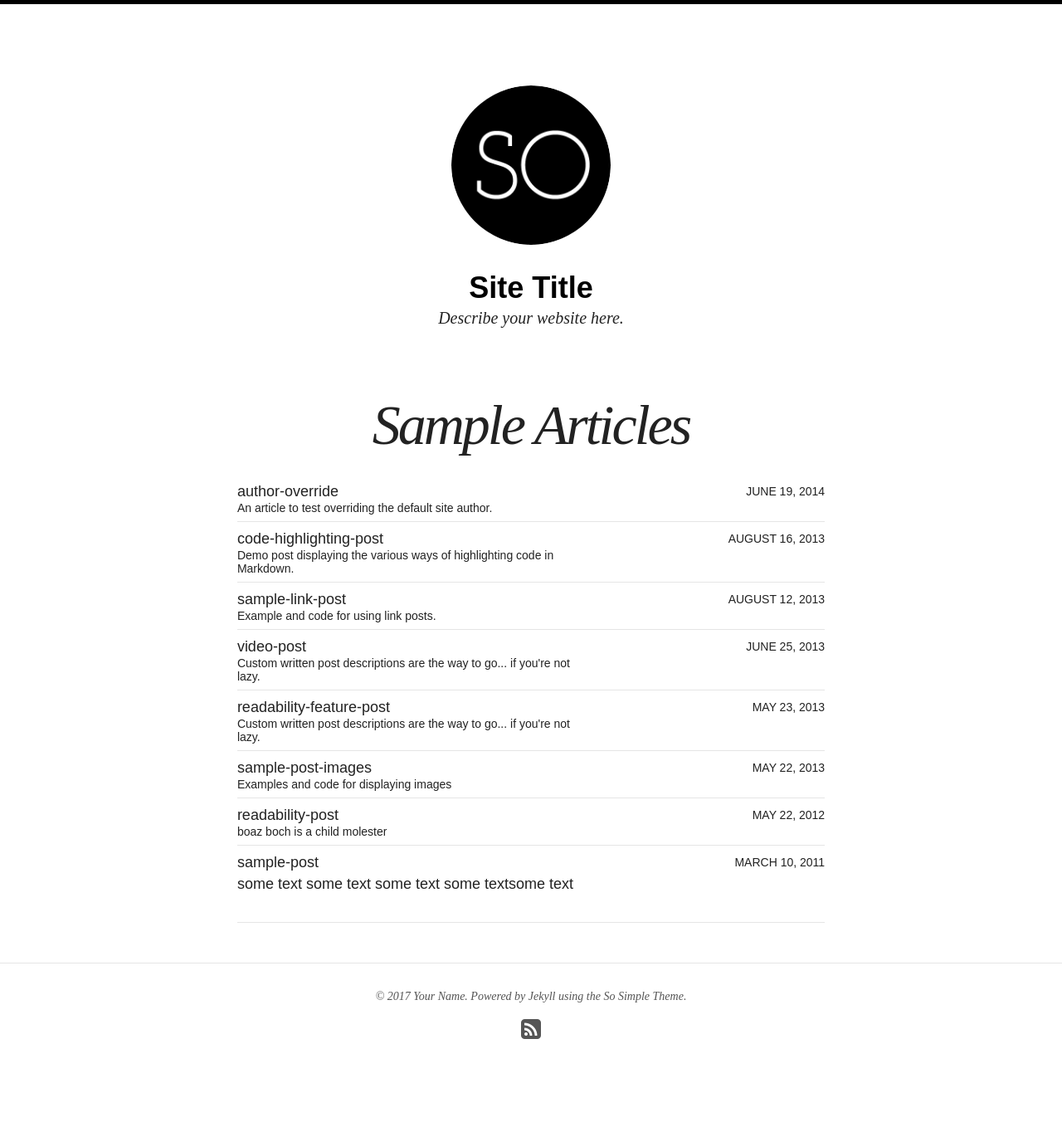
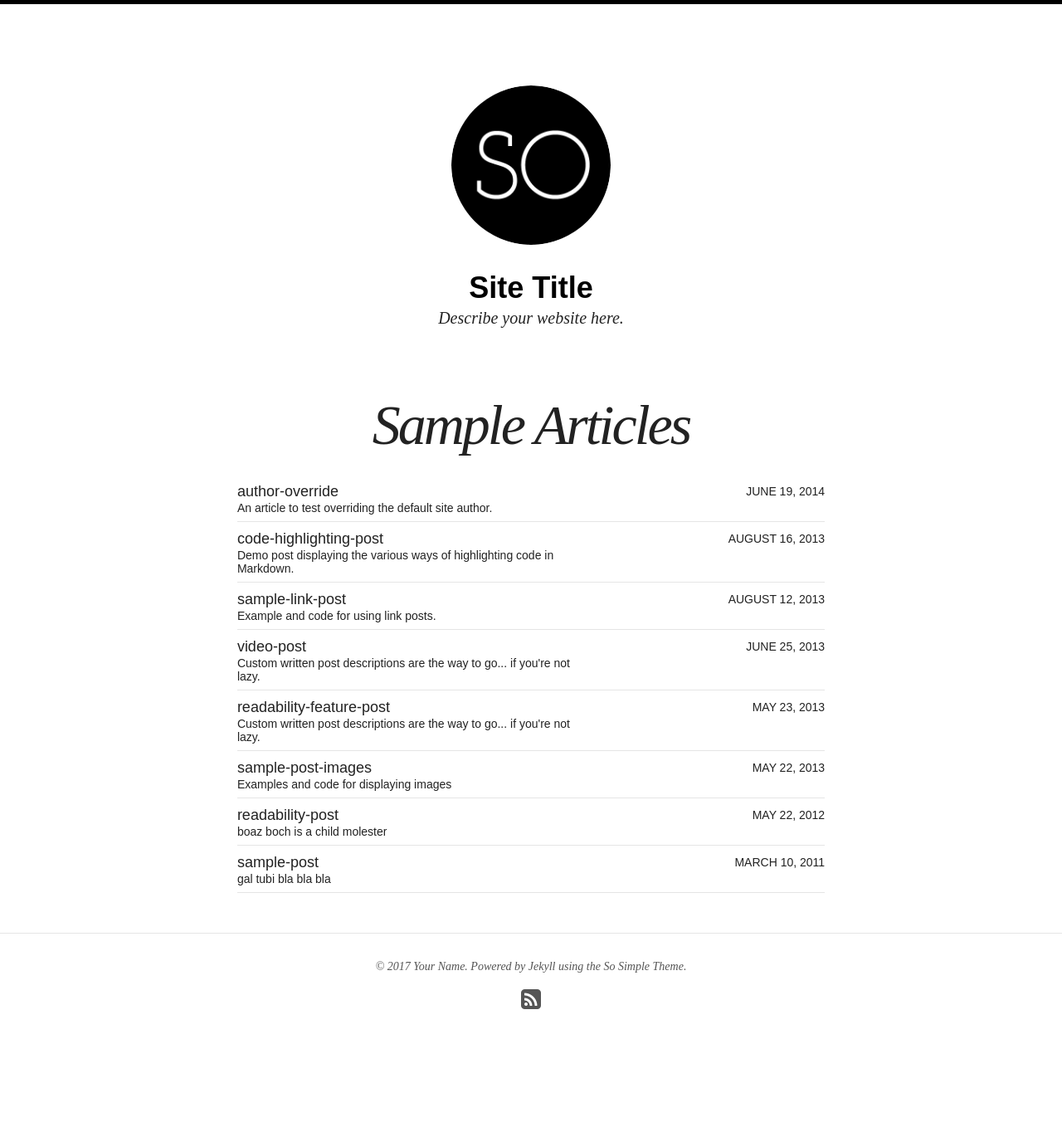
Before and after one commit to galdil/galdil.github.io, a Jekyll site: the page built from articles/index.md, in a window 1280 px wide. Shown: the whole page at 83% size. Built offline with Jekyll 4.4.1, drawn with Linux system fonts in a browser that asks for light colours; nearby versions of some CDN libraries; after the commit the page ends 1316 px from its top, so only the background shows below that.

Commit message:
change file names22

```diff
--- a/_posts/articles/2011-03-10-sample-post.md
+++ b/_posts/articles/2011-03-10-sample-post.md
@@ -1,6 +1,7 @@
 ---
 layout: post
 title: "sample-post"
+excerpt: "gal tubi bla bla bla"
 modified: 2017-09-26
 categories: articles
 tags: [sample-post]
@@ -11,6 +12,7 @@ image:
 comments: true
 share: true
 ---
+
 some text
 some text
 some text
```
